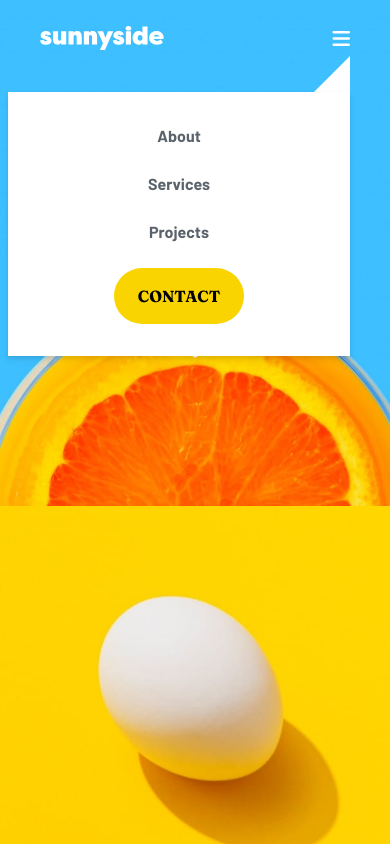
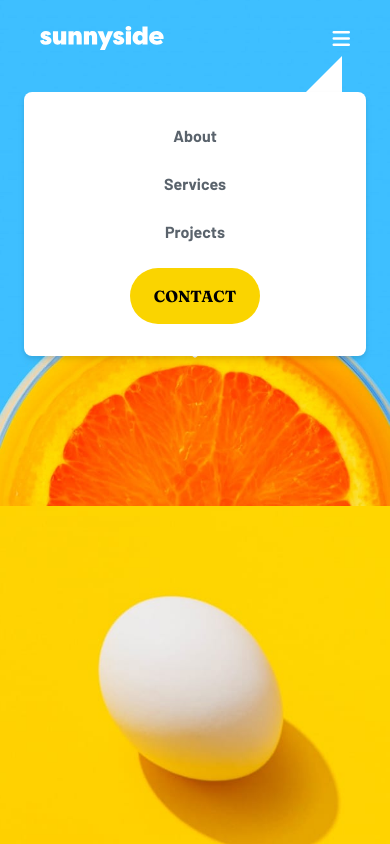
Before and after one commit to Caelus111/Sunny-Side-Agency-Landing-Page, a website: page index.html in a window 390 px wide. Both pictures are taken after a click on the button 341 px from the left and 38 px from the top of the page. Shown: the top 844 px of the page. Drawn offline with Linux system fonts and the light colour scheme.

Commit message:
some changes

```diff
--- a/index.html
+++ b/index.html
@@ -53,12 +53,12 @@
 
         <!-- Mobile Menu -->
         <div class="md:hidden transition-transform ">
-          <div id="triangle" class="absolute right-6 top-11 hidden w-0 h-0 border-l-[50px] border-l-transparent border-r-[0] border-r-transparent border-b-[50px] border-b-white rotate-5 -translate-x-4 translate-y-3">
+          <div id="triangle" class="absolute right-8 top-11 hidden w-0 h-0 border-l-[50px] border-l-transparent border-r-[0px] border-r-transparent border-b-[50px] border-b-white rotate-5 -translate-x-4 translate-y-3">
 
           </div>
           <div
             id="menu"
-            class="absolute flex-col items-center self-end hidden py-8 mt-10 space-y-6 font-bold bg-white text-VeryDarkGrayishBlue sm:w-auto sm:self-center left-6 right-6 drop-shadow-md -translate-x-4"
+            class="absolute flex-col items-center self-end hidden py-8 mt-10 space-y-6 font-bold bg-white text-VeryDarkGrayishBlue rounded-lg sm:w-auto sm:self-center left-6 right-6 drop-shadow-md"
           >
             <a href="#">About</a>
             <a href="#">Services</a>
```
Also changed, not shown: src/output.css.
